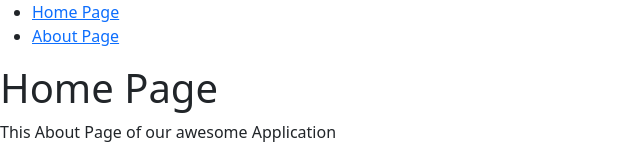
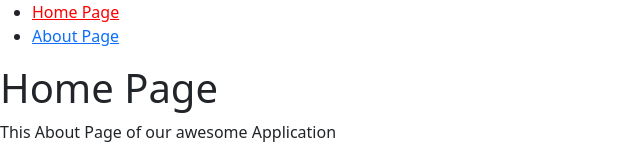
Before and after one commit to margub9363/React_Learning_from_Youtube, a React (Create React App) app in the folder blog/: page /about in a window 1280 px wide. Shown: the top 160 px of the page, without its empty margins (0-640 px from the left). Built offline with nearby package versions, Linux system fonts and the light colour scheme.

Commit message:
Using NavLink

```diff
--- a/blog/src/App.css
+++ b/blog/src/App.css
@@ -28,6 +28,15 @@
   color: #61dafb;
 }
 
+.nav-bar-link {
+  color: black;
+  text-decoration: none;
+}
+
+.nav-bar-link:hover {
+  color: green;
+}
+
 @keyframes App-logo-spin {
   from {
     transform: rotate(0deg);
--- a/blog/src/component/NavBar.js
+++ b/blog/src/component/NavBar.js
@@ -1,16 +1,18 @@
-import { Link } from "react-router-dom";
-import Home from "./Home";
-import About from "./About";
+import { NavLink } from "react-router-dom";
 
 function NavBar() {
   return (
     <div>
       <ul>
         <li>
-          <Link to="/">Home Page </Link>
+          <NavLink className="nav-bar-NavLink " style={{ color: "red" }} to="/">
+            Home Page{" "}
+          </NavLink>
         </li>
         <li>
-          <Link to="/about">About Page </Link>
+          <NavLink className="nav-bar-NavLink " to="/about">
+            About Page{" "}
+          </NavLink>
         </li>
       </ul>
     </div>
```
